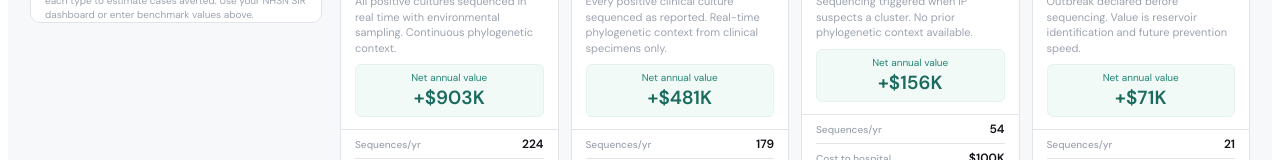
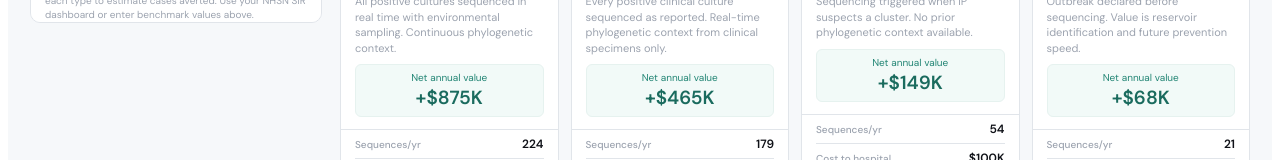
Before and after one commit to prospectgenomics/hai-roi-model-technical, a React (Create React App) app: page / in a window 1280 px wide. Shown: the part 787-947 px from the top of the page. Built offline with nearby package versions, Linux system fonts and the light colour scheme.

Commit message:
Replace continuous HACRP model with binary toggle; remove conventional comparator from math

```diff
--- a/src/App.js
+++ b/src/App.js
@@ -135,19 +135,18 @@ function calcCosts(byType, costTable) {
   return {total,breakdown};
 }
 
-// hacExpFrac: fraction of hospitals near HACRP threshold (~40% baseline)
-function calcHACRP(hosp, totalHAIs, prevented, hacExpFrac=0.40) {
+// HACRP: binary — hospital either receives the 1% Medicare penalty or it doesn't
+function calcHACRP(hosp, inHACRP) {
   const mr=hosp.totalRevenueMn*1e6*hosp.medicareRevenuePct;
-  const maxP=mr*0.01, base=maxP*hacExpFrac;
-  const rf=Math.min(prevented/Math.max(totalHAIs,1),0.85);
-  return {maxPenalty:maxP,baselineExposure:base,reducedExposure:base*(1-rf),saved:base*rf};
+  const maxPenalty=mr*0.01;
+  return {maxPenalty, saved: inHACRP ? maxPenalty : 0};
 }
 
-// Full model run with conventional comparator
-// adv: {convDetRate, avgCluster, hacExpFrac, m4ReservoirRate, detRates, transFrac?, costOverride?}
-function runAll(hosp, pFrac, subFee, adHocPrice, incSSI, useVar, tatIdx, adv={}) {
+// Full model run
+// adv: {convDetRate, avgCluster, m4ReservoirRate, detRates, transFrac?, costOverride?}
+function runAll(hosp, pFrac, subFee, adHocPrice, incSSI, useVar, tatIdx, adv={}, inHACRP=false) {
   const {
-    convDetRate=0.07, avgCluster=AVG_CLUSTER_SIZE, hacExpFrac=0.40,
+    avgCluster=AVG_CLUSTER_SIZE,
     m4ReservoirRate=0.55, detRates={}, transFrac=TRANS_FRAC, costOverride,
   } = adv;
   const totalHAIs = Object.entries(hosp.hais).reduce((a,[k,v])=>k!=="ssi"||incSSI?a+v:a,0);
@@ -155,13 +154,7 @@ function runAll(hosp, pFrac, subFee, adHocPrice, incSSI, useVar, tatIdx, adv={})
   const costTable = costOverride||baseCostTable;
   const calcAdv = {avgCluster,m4ReservoirRate,transFrac};
 
-  // Conventional epi baseline (no typing, slow manual investigation)
-  const convModel = {id:"conv",detectionRate:convDetRate,interventionLagCases:8,valueType:"immediate"};
-  const convPrev  = calcPrevented(hosp,convModel,pFrac,incSSI,tatIdx,calcAdv);
-  const convCost  = calcCosts(convPrev.byType,costTable);
-  const convHAIAP = calcHACRP(hosp,totalHAIs,convPrev.total,hacExpFrac);
-  const convBenefit = convCost.total+convHAIAP.saved;
-  const convQALY = Object.entries(convPrev.byType).reduce((a,[t,n])=>a+n*(HAI_MORTALITY[t]||0)*QALY_PER_DEATH,0);
+  const hacrp = calcHACRP(hosp, inHACRP);
 
   const out={};
   for (const model of MODELS) {
@@ -170,13 +163,9 @@ function runAll(hosp, pFrac, subFee, adHocPrice, incSSI, useVar, tatIdx, adv={})
     const seqs     = calcSeqs(hosp,model,incSSI);
     const prev     = calcPrevented(hosp,mAdj,pFrac,incSSI,tatIdx,calcAdv);
     const cost     = calcCosts(prev.byType,costTable);
-    const hacrp    = calcHACRP(hosp,totalHAIs,prev.total,hacExpFrac);
     const benefit  = cost.total+hacrp.saved;
     const progSub  = subFee, progAH = seqs*adHocPrice;
     const qalyGained = Object.entries(prev.byType).reduce((a,[t,n])=>a+n*(HAI_MORTALITY[t]||0)*QALY_PER_DEATH,0);
-    const incrPrev  = Math.max(0,prev.total-convPrev.total);
-    const incrBen   = benefit-convBenefit;
-    const incrQALY  = Math.max(0,qalyGained-convQALY);
     out[model.id]={
       seqs,haIsPrevented:prev,costAvoided:cost,hacrp,
       programCostSub:progSub,programCostAdHoc:progAH,
@@ -184,16 +173,12 @@ function runAll(hosp, pFrac, subFee, adHocPrice, incSSI, useVar, tatIdx, adv={})
       costPerHAISub:prev.total>0.5?progSub/prev.total:0,
       costPerHAIAdHoc:prev.total>0.5?progAH/prev.total:0,
       seqsPerHAI:prev.total>0.5?seqs/prev.total:0,
-      incrPrev,incrBen,
-      icerSub:incrPrev>0.1?progSub/incrPrev:null,
-      icerAdHoc:incrPrev>0.1?progAH/incrPrev:null,
-      netIncrSub:incrBen-progSub,netIncrAdHoc:incrBen-progAH,
-      qalyGained,incrQALY,
-      costPerQALYSub:incrQALY>0.01?progSub/incrQALY:null,
-      costPerQALYAdHoc:incrQALY>0.01?progAH/incrQALY:null,
+      qalyGained,
+      costPerQALYSub:qalyGained>0.01?progSub/qalyGained:null,
+      costPerQALYAdHoc:qalyGained>0.01?progAH/qalyGained:null,
     };
   }
-  return {data:out,totalHAIs,convData:{prev:convPrev,cost:convCost,hacrp:convHAIAP}};
+  return {data:out,totalHAIs};
 }
 
 // ─────────────────────────────────────────────────────────────────────────────
@@ -226,7 +211,7 @@ function sampleGamma(mean,se) {
   return Math.max(gammaSample(shape)*scale, mean*0.1);
 }
 
-function runPSA(hosp, pFrac, subFee, adHocPrice, incSSI, useVar, tatIdx, adv, n=1000) {
+function runPSA(hosp, pFrac, subFee, adHocPrice, incSSI, useVar, tatIdx, adv, inHACRP=false, n=1000) {
   const out = MODELS.reduce((acc,m)=>({...acc,[m.id]:{sub:[],adhoc:[]}}),{});
   for (let i=0;i<n;i++) {
     const sAdv = {
@@ -250,11 +235,9 @@ function runPSA(hosp, pFrac, subFee, adHocPrice, incSSI, useVar, tatIdx, adv, n=
         m3:adv.detRates?.m3??0.40,
         m4:adv.detRates?.m4??0.20,
       },
-      hacExpFrac:sampleBeta(adv.hacExpFrac??0.40,0.10),
-      convDetRate:sampleBeta(adv.convDetRate??0.07,0.03),
     };
     const sampledPFrac = sampleBeta(pFrac,0.10);
-    const {data} = runAll(hosp,sampledPFrac,subFee,adHocPrice,incSSI,useVar,tatIdx,sAdv);
+    const {data} = runAll(hosp,sampledPFrac,subFee,adHocPrice,incSSI,useVar,tatIdx,sAdv,inHACRP);
     for (const m of MODELS) {
       out[m.id].sub.push(data[m.id].netValueSub);
       out[m.id].adhoc.push(data[m.id].netValueAdHoc);
@@ -267,16 +250,16 @@ function runPSA(hosp, pFrac, subFee, adHocPrice, incSSI, useVar, tatIdx, adv, n=
   return MODELS.reduce((acc,m)=>({...acc,[m.id]:{sub:summarize(out[m.id].sub),adhoc:summarize(out[m.id].adhoc)}}),{});
 }
 
-function computeTornado(hosp, pFrac, subFee, adHocPrice, incSSI, useVar, tatIdx, adv, modelId, pricingMode) {
-  const base = runAll(hosp,pFrac,subFee,adHocPrice,incSSI,useVar,tatIdx,adv);
+function computeTornado(hosp, pFrac, subFee, adHocPrice, incSSI, useVar, tatIdx, adv, inHACRP, modelId, pricingMode) {
+  const base = runAll(hosp,pFrac,subFee,adHocPrice,incSSI,useVar,tatIdx,adv,inHACRP);
   const baseNet = pricingMode==="sub"?base.data[modelId].netValueSub:base.data[modelId].netValueAdHoc;
   const bct = useVar?HAI_COSTS_VARIABLE:HAI_COSTS_TOTAL;
   const getNet = res => pricingMode==="sub"?res.data[modelId].netValueSub:res.data[modelId].netValueAdHoc;
-  const run = a => runAll(hosp,pFrac,subFee,adHocPrice,incSSI,useVar,tatIdx,a);
+  const run = a => runAll(hosp,pFrac,subFee,adHocPrice,incSSI,useVar,tatIdx,a,inHACRP);
   const params = [
     {label:"Cluster interruption rate (pFrac)",
-      loNet:getNet(runAll(hosp,0.47,subFee,adHocPrice,incSSI,useVar,tatIdx,adv)),
-      hiNet:getNet(runAll(hosp,0.95,subFee,adHocPrice,incSSI,useVar,tatIdx,adv))},
+      loNet:getNet(runAll(hosp,0.47,subFee,adHocPrice,incSSI,useVar,tatIdx,adv,inHACRP)),
+      hiNet:getNet(runAll(hosp,0.95,subFee,adHocPrice,incSSI,useVar,tatIdx,adv,inHACRP))},
     {label:"Trans. frac. CLABSI",
       loNet:getNet(run({...adv,transFrac:{...TRANS_FRAC,clabsi:0.30}})),
       hiNet:getNet(run({...adv,transFrac:{...TRANS_FRAC,clabsi:0.60}}))},
@@ -292,12 +275,6 @@ function computeTornado(hosp, pFrac, subFee, adHocPrice, incSSI, useVar, tatIdx,
     {label:"Cost/case MRSA",
       loNet:getNet(run({...adv,costOverride:{...bct,mrsa:32000}})),
       hiNet:getNet(run({...adv,costOverride:{...bct,mrsa:76000}}))},
-    {label:"HACRP exposure fraction",
-      loNet:getNet(run({...adv,hacExpFrac:0.20})),
-      hiNet:getNet(run({...adv,hacExpFrac:0.60}))},
-    {label:"Conventional detection rate",
-      loNet:getNet(run({...adv,convDetRate:0.03})),
-      hiNet:getNet(run({...adv,convDetRate:0.15}))},
     {label:"M4 reservoir ID rate",
       loNet:getNet(run({...adv,m4ReservoirRate:0.30})),
       hiNet:getNet(run({...adv,m4ReservoirRate:0.75}))},
@@ -595,22 +572,22 @@ function TornadoChart({data}) {
 // ─────────────────────────────────────────────────────────────────────────────
 // PSA TAB
 // ─────────────────────────────────────────────────────────────────────────────
-function PSATab({hospital,pFrac,subFee,adHocPrice,incSSI,useVar,tatIdx,adv,pricingMode,setPricingMode}) {
+function PSATab({hospital,pFrac,subFee,adHocPrice,incSSI,useVar,tatIdx,adv,inHACRP,pricingMode,setPricingMode}) {
   const [psaResults,setPsaResults] = useState(null);
   const [running,setRunning]       = useState(false);
   const [psaN,setPsaN]             = useState(1000);
   const [tornModel,setTornModel]   = useState("m1");
 
   const tornadoData = useMemo(()=>
-    computeTornado(hospital,pFrac,subFee,adHocPrice,incSSI,useVar,tatIdx,adv,tornModel,pricingMode),
-    [hospital,pFrac,subFee,adHocPrice,incSSI,useVar,tatIdx,adv,tornModel,pricingMode]
+    computeTornado(hospital,pFrac,subFee,adHocPrice,incSSI,useVar,tatIdx,adv,inHACRP,tornModel,pricingMode),
+    [hospital,pFrac,subFee,adHocPrice,incSSI,useVar,tatIdx,adv,inHACRP,tornModel,pricingMode]
   );
 
   const runClick = () => {
     setRunning(true);
     setTimeout(()=>{
       try {
-        const r = runPSA(hospital,pFrac,subFee,adHocPrice,incSSI,useVar,tatIdx,adv,psaN);
+        const r = runPSA(hospital,pFrac,subFee,adHocPrice,incSSI,useVar,tatIdx,adv,inHACRP,psaN);
         setPsaResults({...r,n:psaN,mode:pricingMode});
       } finally { setRunning(false); }
     },10);
@@ -917,6 +894,7 @@ export default function App() {
   const [tab,         setTab]         = useState("overview");
   const [pricingMode,  setPricingMode]  = useState("sub");
   const [showQALY,     setShowQALY]     = useState(false);
+  const [inHACRP,      setInHACRP]      = useState(false);
   const [openSec,      setOpenSec]      = useState({profile:true,hais:true,cultures:false,assumptions:true,advanced:false});
   const [docSec,       setDocSec]       = useState("assumptions");
   const [highlightRef, setHighlightRef] = useState(null);
@@ -925,9 +903,7 @@ export default function App() {
 
   // Advanced parameters (all user-adjustable)
   const [adv, setAdv] = useState({
-    convDetRate:    0.07,
     avgCluster:     5,
-    hacExpFrac:     0.40,
     m4ReservoirRate:0.55,
     detRates:{m1:0.90,m2:0.73,m3:0.40,m4:0.20},
   });
@@ -947,8 +923,8 @@ export default function App() {
   const toggleSec  = k => setOpenSec(s=>({...s,[k]:!s[k]}));
 
   const {data:allData,totalHAIs} = useMemo(
-    ()=>runAll(hospital,pFrac,subFee,adHocPrice,incSSI,useVar,tatIdx,adv),
-    [hospital,pFrac,subFee,adHocPrice,incSSI,useVar,tatIdx,adv]
+    ()=>runAll(hospital,pFrac,subFee,adHocPrice,incSSI,useVar,tatIdx,adv,inHACRP),
+    [hospital,pFrac,subFee,adHocPrice,incSSI,useVar,tatIdx,adv,inHACRP]
   );
   const costTable = useVar?HAI_COSTS_VARIABLE:HAI_COSTS_TOTAL;
   const medRev    = hospital.totalRevenueMn*1e6*hospital.medicareRevenuePct;
@@ -1065,6 +1041,8 @@ export default function App() {
                 onChange={setAdHocPrice} format={v=>`$${v}/sample`} hint="Floor $175 (50% margin). Typical: $250–350."/>
               <Toggle on={incSSI} onClick={()=>setIncSSI(!incSSI)} labelOn="SSI Included" labelOff="SSI Excluded" note="Include surgical site infections — adds wound culture volume and SSI HAI counts to the model"/>
               <Toggle on={showQALY} onClick={()=>setShowQALY(!showQALY)} labelOn="QALY Layer On" labelOff="QALY Layer Off" note="Show cost per quality-adjusted life year on each model card, using HAI mortality rates and 5 QALYs per death averted"/>
+              <Toggle on={inHACRP} onClick={()=>setInHACRP(!inHACRP)} labelOn="HACRP Penalty: Yes" labelOff="HACRP Penalty: No" note={inHACRP?`Hospital is currently penalized ${fm(medRev*0.01)}/yr — included in net value`:"Hospital is not in the CMS 1% Medicare penalty. Toggle on if penalized."}/>
+
               <div style={{borderTop:`1px solid ${C.border}`,paddingTop:10,marginTop:4}}>
                 <div style={{fontSize:9,color:C.txt3,textTransform:"uppercase",letterSpacing:"0.06em",fontWeight:700,marginBottom:3}}>Cost Perspective</div>
                 <div style={{fontSize:10,color:C.txt3,marginBottom:7,lineHeight:1.4}}>Total = full attributable HAI cost. Variable = avoidable portion only (~65%), the more conservative and methodologically preferred estimate for hospital budgeting (Graves 2007).</div>
@@ -1093,9 +1071,6 @@ export default function App() {
               <SInput label="Avg Cluster Size (cases)" value={adv.avgCluster} onChange={v=>setAdvField("avgCluster",Math.max(2,Math.min(12,v)))} min={2} max={12}/>
               <Slider label="M4 Reservoir ID Rate" value={adv.m4ReservoirRate} min={0.10} max={0.90} step={0.05}
                 onChange={v=>setAdvField("m4ReservoirRate",v)} format={pct} hint="M4 only: % of retrospective outbreaks where WGS identifies persistent reservoir. Default 55% (Bhargava 2021, R13)."/>
-              <div style={{fontSize:9,fontWeight:700,color:C.txt2,textTransform:"uppercase",letterSpacing:"0.06em",marginBottom:7,marginTop:4}}>HACRP Model</div>
-              <Slider label="HACRP Baseline Exposure" value={adv.hacExpFrac} min={0.10} max={0.80} step={0.05}
-                onChange={v=>setAdvField("hacExpFrac",v)} format={pct} hint="Fraction of max penalty hospitals are exposed to at baseline. Default 40%. Binary in reality — modeled continuously."/>
               <div style={{fontSize:9,fontWeight:700,color:C.txt2,textTransform:"uppercase",letterSpacing:"0.06em",marginBottom:3,marginTop:4}}>Detection Rates by Model</div>
               <div style={{fontSize:10,color:C.txt3,marginBottom:8,lineHeight:1.4}}>Fraction of true genomic transmission clusters that each model would detect. Expert-derived from outbreak literature; M1/M2 are sampled in PSA, M3/M4 held fixed.</div>
               {MODELS.map((m,i)=>{
@@ -1148,20 +1123,20 @@ export default function App() {
                 </div>
                 <BreakdownTable models={MODELS} allData={allData} incSSI={incSSI} costTable={costTable} navToRef={navToRef}/>
               </div>
-              <div style={card}>
-                <div style={{fontSize:10,color:C.txt3,textTransform:"uppercase",letterSpacing:"0.07em",fontWeight:700,marginBottom:14}}>HACRP Penalty Exposure · Max {fm(medRev*0.01)}/yr</div>
-                <div style={{display:"grid",gridTemplateColumns:"repeat(4,1fr)",gap:14}}>
-                  {MODELS.map(m=>{const d=allData[m.id].hacrp; return (
-                    <div key={m.id}>
-                      <div style={{fontSize:10,color:m.color,marginBottom:9,fontWeight:700}}>{m.label} · {m.name}</div>
-                      {[["Baseline",fm(d.baselineExposure),C.txt2],["After WGS",fm(d.reducedExposure),m.color],["Savings","+"+fm(d.saved),C.green]].map(([k,v,c])=>(
-                        <div key={k} style={{marginBottom:7}}>
-                          <div style={{fontSize:9,color:C.txt3,textTransform:"uppercase",letterSpacing:"0.04em",marginBottom:1}}>{k}</div>
-                          <div style={{fontSize:13,color:c,fontWeight:700,fontVariantNumeric:"tabular-nums"}}>{v}</div>
-                        </div>
-                      ))}
+              <div style={{...card,display:"flex",alignItems:"flex-start",gap:20,flexWrap:"wrap"}}>
+                <div style={{flex:1,minWidth:200}}>
+                  <div style={{fontSize:10,color:C.txt3,textTransform:"uppercase",letterSpacing:"0.07em",fontWeight:700,marginBottom:6}}>HACRP — CMS 1% Medicare Penalty</div>
+                  <div style={{fontSize:12,color:C.txt2,lineHeight:1.6}}>
+                    CMS withholds <strong>1% of Medicare FFS revenue</strong> from the worst-performing 25% of hospitals on the Hospital-Acquired Condition composite score. This hospital's maximum penalty is <strong style={{color:C.teal}}>{fm(medRev*0.01)}/yr</strong>. Toggle in the sidebar whether this hospital is currently penalized.
+                  </div>
+                </div>
+                <div style={{display:"flex",gap:24,flexShrink:0,flexWrap:"wrap"}}>
+                  {[["Max penalty",fm(medRev*0.01)],["Status",inHACRP?"Currently penalized":"Not penalized"],["Included in net value",inHACRP?fm(medRev*0.01)+"saved":"$0"]].map(([k,v])=>(
+                    <div key={k}>
+                      <div style={{fontSize:9,color:C.txt3,textTransform:"uppercase",letterSpacing:"0.04em",marginBottom:3}}>{k}</div>
+                      <div style={{fontSize:13,fontWeight:700,color:inHACRP&&k!=="Max penalty"?C.green:C.txt,fontVariantNumeric:"tabular-nums"}}>{v}</div>
                     </div>
-                  );})}
+                  ))}
                 </div>
               </div>
             </div>
@@ -1239,7 +1214,7 @@ export default function App() {
           {/* ── PSA & SENSITIVITY ── */}
           {tab==="psa"&&(
             <PSATab hospital={hospital} pFrac={pFrac} subFee={subFee} adHocPrice={adHocPrice}
-              incSSI={incSSI} useVar={useVar} tatIdx={tatIdx} adv={adv}
+              incSSI={incSSI} useVar={useVar} tatIdx={tatIdx} adv={adv} inHACRP={inHACRP}
               pricingMode={pricingMode} setPricingMode={setPricingMode}/>
           )}
 
```
